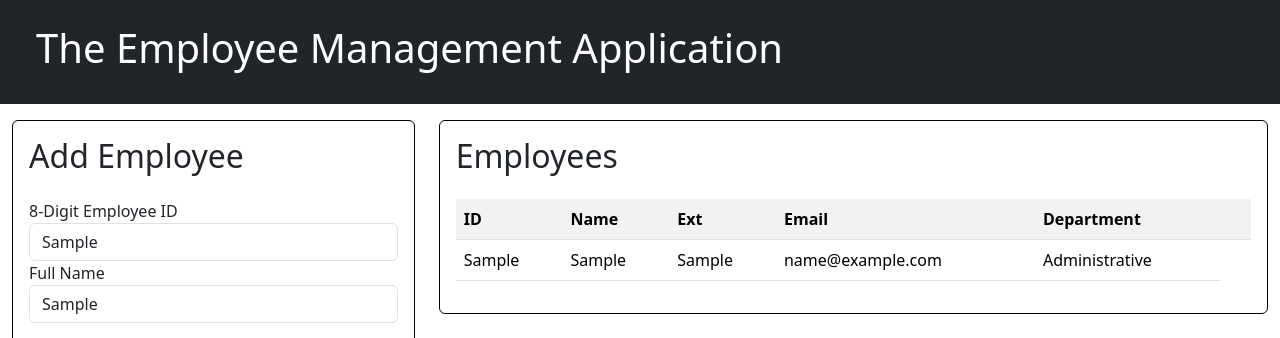
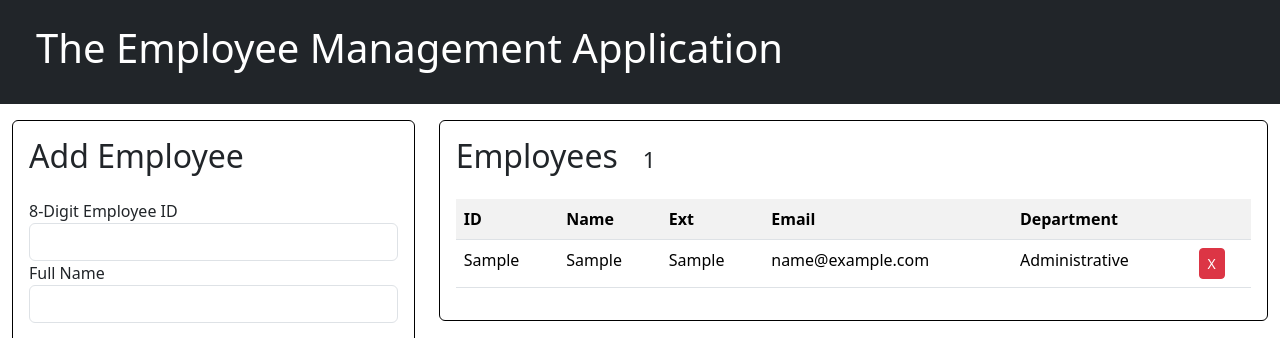
Before and after one commit to shreecheryl/Assignment07, a plain HTML site: page index.html in a window 1280 px wide. Both pictures are taken after typing "Sample", "Sample", "Sample", "name@example.com" into the empty fields and a click on the input "Add Employee". Shown: the top 338 px of the page. Drawn offline with nearby package versions, Linux system fonts and the light colour scheme.

Commit message:
Add Employee complete

```diff
--- a/index.html
+++ b/index.html
@@ -53,7 +53,7 @@
             </div>
             <div class="col-lg-8 col-md-12">
                 <div id="main" class="card card-body">
-                    <h2 class="title mb-4">Employees <small><output id="empCount"></output></small></h2>
+                    <h2 class="title mb-4">Employees &nbsp;&nbsp;<small><output id="empCount"></output></small></h2>
                     <table id="employees" class="table table-striped">
                         <tr>
                             <th>ID</th>
--- a/js/script.js
+++ b/js/script.js
@@ -2,6 +2,7 @@
 const $ = (id) => document.getElementById(id);
 let form = $("addForm");
 let table = $("employees");
+let empCount = $("empCount");
 
 // SET A COUNT VARIABLE TO DISPLAY NEXT TO EMPLOYEES HEADER
 let count = 0;
@@ -27,6 +28,7 @@ form.addEventListener('submit', (e) => {
     let cellExtension = row.insertCell();
     let cellEmail = row.insertCell();
     let cellDepartment = row.insertCell();
+    let cellDelete = row.insertCell();
 
     // APPEND THE TEXT VALUES AS TEXT NODES WITHIN THE CELLS
     cellID.appendChild(document.createTextNode(employeeID));
@@ -36,12 +38,21 @@ form.addEventListener('submit', (e) => {
     cellDepartment.appendChild(document.createTextNode(department));
 
     // CREATE THE DELETE BUTTON
+    let deleteBtn = document.createElement('button');
+    deleteBtn.className = 'btn btn-danger btn-sm';
+    let textDelete = document.createTextNode('X');
+    deleteBtn.appendChild(textDelete);
+    cellDelete.appendChild(deleteBtn);
 
     // RESET THE FORM
+    form.reset()
 
     // SET FOCUS BACK TO THE ID TEXT BOX
+    $("id").focus;
 
     // INCREMENENT THE NUMBER OF EMPLOYEES IN THE TABLE
+    count++;
+    empCount.innerHTML = count;
 
 })
 
```
